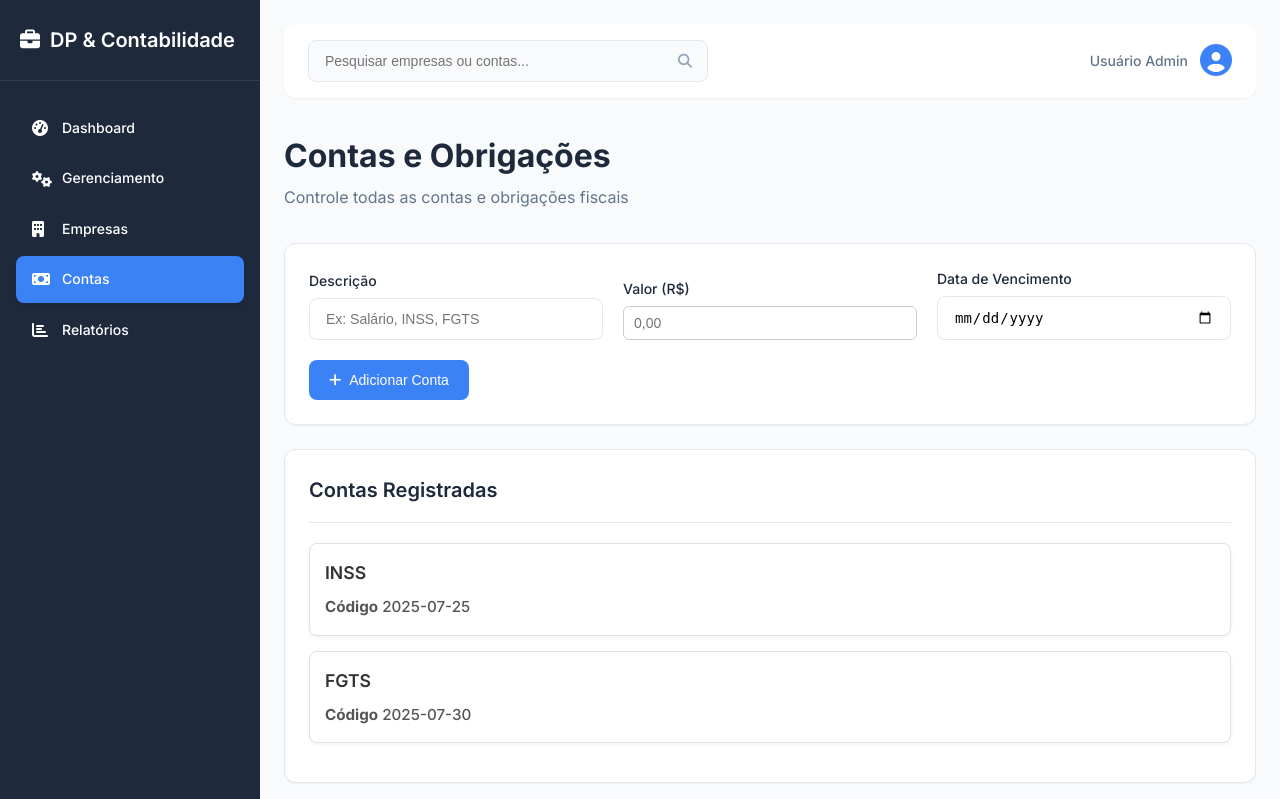
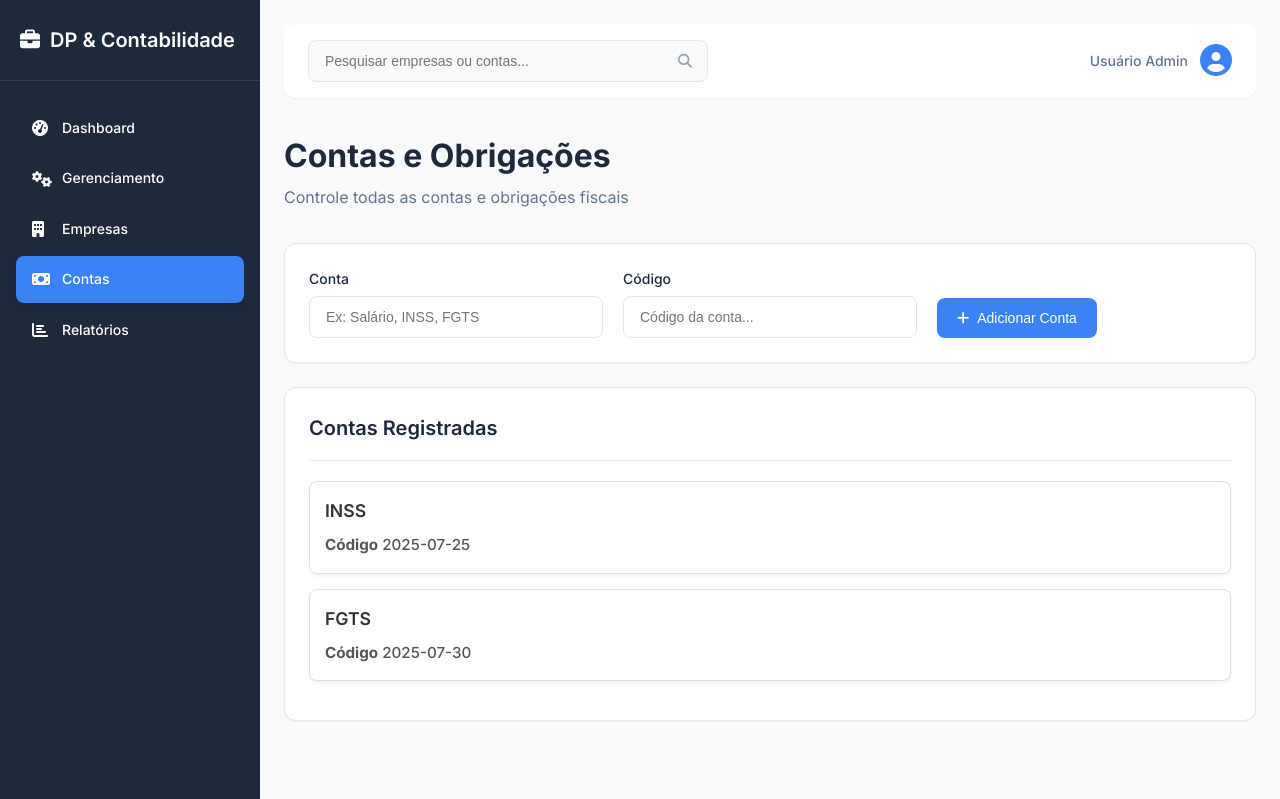
Before and after one commit to GabigolDEVPY/Gestao-DP-contabil, a Flask app: page /contas in a window 1280 px wide. Shown: the top 799 px of the page. Run offline with Flask 3, Linux system fonts and the light colour scheme.

Commit message:
add files

```diff
--- a/templates/contas.html
+++ b/templates/contas.html
@@ -12,17 +12,14 @@
   <div class="content-card">
     <form id="contaForm" class="form-grid">
       <div class="form-group">
-        <label for="contaDesc">Descrição</label>
+        <label for="contaDesc">Conta</label>
         <input type="text" id="contaDesc" placeholder="Ex: Salário, INSS, FGTS" required>
       </div>
       <div class="form-group">
-        <label for="contaValor">Valor (R$)</label>
-        <input type="number" id="contaValor" step="0.01" min="0" placeholder="0,00" required>
+        <label for="contaDesc">Código</label>
+        <input type="text" id="contaDesc" placeholder="Código da conta..." required>
       </div>
-      <div class="form-group">
-        <label for="contaData">Data de Vencimento</label>
-        <input type="date" id="contaData" required>
-      </div>
+
       <div class="form-actions">
         <button type="submit" class="btn btn-primary">
           <i class="fas fa-plus"></i> Adicionar Conta
```
